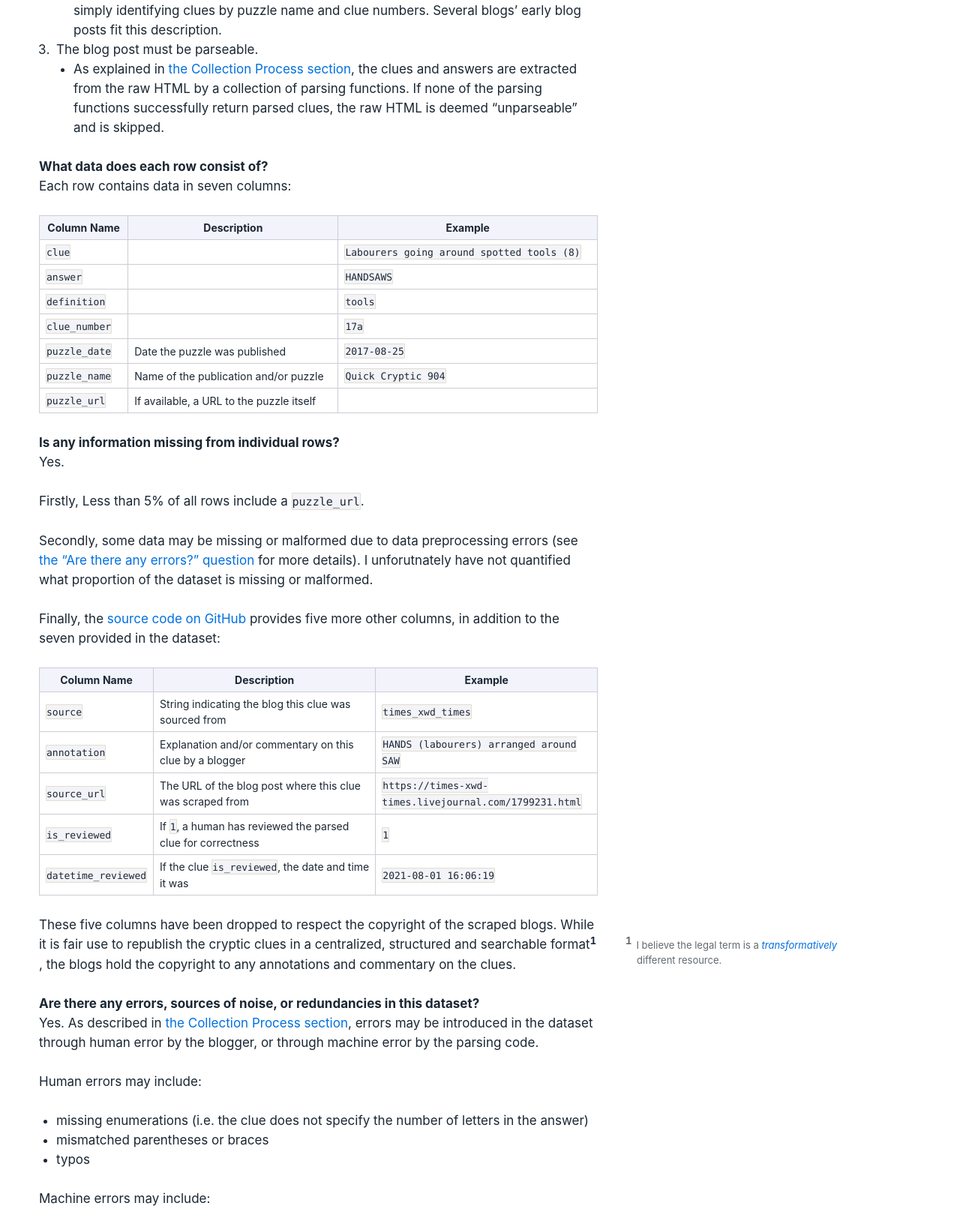
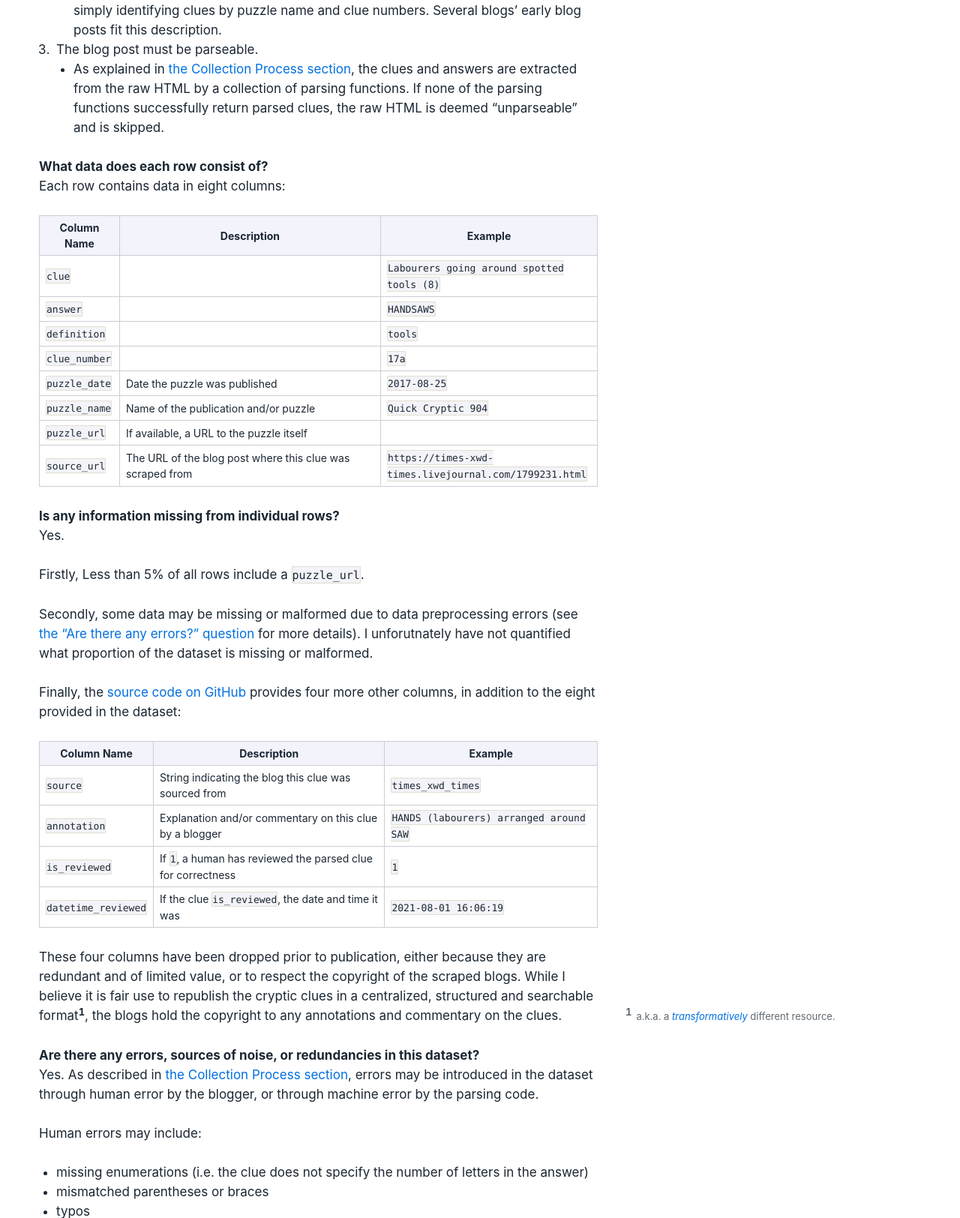
Before and after one commit to eigenfoo/cryptics, a Python web app: template templates/pages/datasheet.html in a window 1280 px wide. Shown: the part 1721-3345 px from the top of the page at 75% size. Run offline with Jinja, Linux system fonts and the light colour scheme; the template is opened without the code that fills it, so the values that code supplies are empty.

Commit message:
Update templates

```diff
--- a/templates/pages/datasheet.html
+++ b/templates/pages/datasheet.html
@@ -14,9 +14,13 @@
 <body>
 
 <header>
-  <nav>
-  <a href="/">Home</a> · <a href="/datasheet">Datasheet</a> · <a href="/clues/clues">Data</a>
-  </nav>
+<nav>
+<a href="/">Home</a>
+&centerdot;
+<a href="/datasheet">Datasheet</a>
+&centerdot;
+<a href="/clues/clues">Data</a>
+</nav>
 <h1 class="title">Datasheet</h1>
 <blockquote class="metadata">
 <p class="date "><time datetime="2021-09-12">Last updated 2021-09-12</time></p>
@@ -91,8 +95,13 @@
 </ul></li>
 </ol>
 <h3 id="what-data-does-each-row-consist-of">What data does each row consist of?</h3>
-<p>Each row contains data in seven columns:</p>
+<p>Each row contains data in eight columns:</p>
 <table>
+<colgroup>
+<col style="width: 14%" />
+<col style="width: 46%" />
+<col style="width: 38%" />
+</colgroup>
 <thead>
 <tr class="header">
 <th>Column Name</th>
@@ -136,13 +145,18 @@
 <td>If available, a URL to the puzzle itself</td>
 <td></td>
 </tr>
+<tr class="even">
+<td><code>source_url</code></td>
+<td>The URL of the blog post where this clue was scraped from</td>
+<td><code>https://times-xwd-times.livejournal.com/1799231.html</code></td>
+</tr>
 </tbody>
 </table>
 <h3 id="is-any-information-missing-from-individual-rows">Is any information missing from individual rows?</h3>
 <p>Yes.</p>
 <p>Firstly, Less than 5% of all rows include a <code>puzzle_url</code>.</p>
 <p>Secondly, some data may be missing or malformed due to data preprocessing errors (see <a href="/datasheet#are-there-any-errors-sources-of-noise-or-redundancies-in-this-dataset">the “Are there any errors?” question</a> for more details). I unforutnately have not quantified what proportion of the dataset is missing or malformed.</p>
-<p>Finally, the <a href="https://github.com/eigenfoo/cryptics/">source code on GitHub</a> provides five more other columns, in addition to the seven provided in the dataset:</p>
+<p>Finally, the <a href="https://github.com/eigenfoo/cryptics/">source code on GitHub</a> provides four more other columns, in addition to the eight provided in the dataset:</p>
 <table>
 <colgroup>
 <col style="width: 15%" />
@@ -168,23 +182,18 @@
 <td><code>HANDS (labourers) arranged around SAW</code></td>
 </tr>
 <tr class="odd">
-<td><code>source_url</code></td>
-<td>The URL of the blog post where this clue was scraped from</td>
-<td><code>https://times-xwd-times.livejournal.com/1799231.html</code></td>
-</tr>
-<tr class="even">
 <td><code>is_reviewed</code></td>
 <td>If <code>1</code>, a human has reviewed the parsed clue for correctness</td>
 <td><code>1</code></td>
 </tr>
-<tr class="odd">
+<tr class="even">
 <td><code>datetime_reviewed</code></td>
 <td>If the clue <code>is_reviewed</code>, the date and time it was</td>
 <td><code>2021-08-01 16:06:19</code></td>
 </tr>
 </tbody>
 </table>
-<p>These five columns have been dropped to respect the copyright of the scraped blogs. While it is fair use to republish the cryptic clues in a centralized, structured and searchable format<span class="sidenote-wrapper"><label for="sn-0" class="margin-toggle sidenote-number"></label><input type="checkbox" id="sn-0" class="margin-toggle"/><span class="sidenote">I believe the legal term is a <a href="https://copyright.columbia.edu/basics/fair-use.html"><em>transformatively</em></a> different resource.<br />
+<p>These four columns have been dropped prior to publication, either because they are redundant and of limited value, or to respect the copyright of the scraped blogs. While I believe it is fair use to republish the cryptic clues in a centralized, structured and searchable format<span class="sidenote-wrapper"><label for="sn-0" class="margin-toggle sidenote-number"></label><input type="checkbox" id="sn-0" class="margin-toggle"/><span class="sidenote">a.k.a. a <a href="https://copyright.columbia.edu/basics/fair-use.html"><em>transformatively</em></a> different resource.<br />
 <br />
 </span></span>, the blogs hold the copyright to any annotations and commentary on the clues.</p>
 <h3 id="are-there-any-errors-sources-of-noise-or-redundancies-in-this-dataset">Are there any errors, sources of noise, or redundancies in this dataset?</h3>
```
Also changed, not shown: docs/datasheet.md (+18 -25 lines), docs/index.md (+0 -8 lines), templates/index.html (+8 -4 lines), 1 other file.
